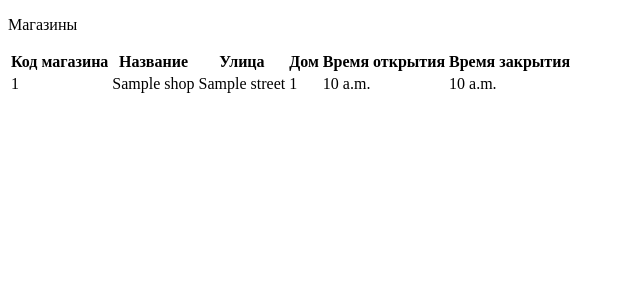
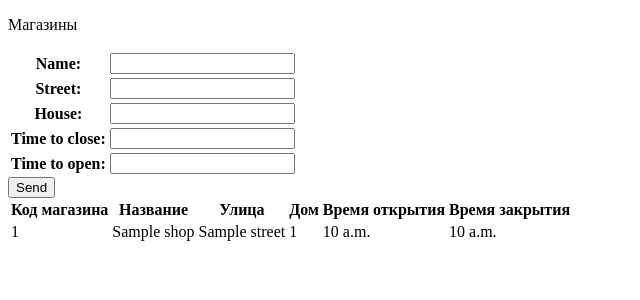
Before and after one commit to Veeksy/MyDjangoBase, a Django app: template BaseShops/MainApp/templates/MainApp/shops.html in a window 1280 px wide. Shown: the top 300 px of the page, without its empty margins (0-640 px from the left). Run offline with Django 3.2, Linux system fonts and the light colour scheme; the template is opened without the code that fills it: values that come from a table or form of the project are taken from there, others are empty; tables that the repository leaves empty hold one stand-in row (values such as "Sample post").

Commit message:
Forms for POST

```diff
--- a/BaseShops/MainApp/templates/MainApp/shops.html
+++ b/BaseShops/MainApp/templates/MainApp/shops.html
@@ -2,6 +2,13 @@
 {% block title %} Магазины {% endblock %}
 {% block content %}
 <p>Магазины</p>
+<form method="POST">
+        {% csrf_token %}
+    <table>
+        {{ ShopForm }}
+    </table>
+    <input type="submit" value="Send" >
+</form>
 <table>
         <tr>
             <th>Код магазина</th>
--- a/BaseShops/Shop/forms.py
+++ b/BaseShops/Shop/forms.py
@@ -0,0 +1,9 @@
+from django import forms
+
+
+class ShopsForm(forms.Form):
+    name = forms.CharField(max_length=50)
+    street = forms.IntegerField()
+    house = forms.IntegerField()
+    time_to_close = forms.TimeField()
+    time_to_open = forms.TimeField()
--- a/BaseShops/city/views.py
+++ b/BaseShops/city/views.py
@@ -3,6 +3,7 @@ from django.http import HttpResponse
 from city.models import *
 
 
+
 def CityView(request):
     city = City.objects.all()
     return render(request, "MainApp/cities.html", {"city": city})
```
Also changed, not shown: BaseShops/Shop/views.py (+11 -0 lines).
